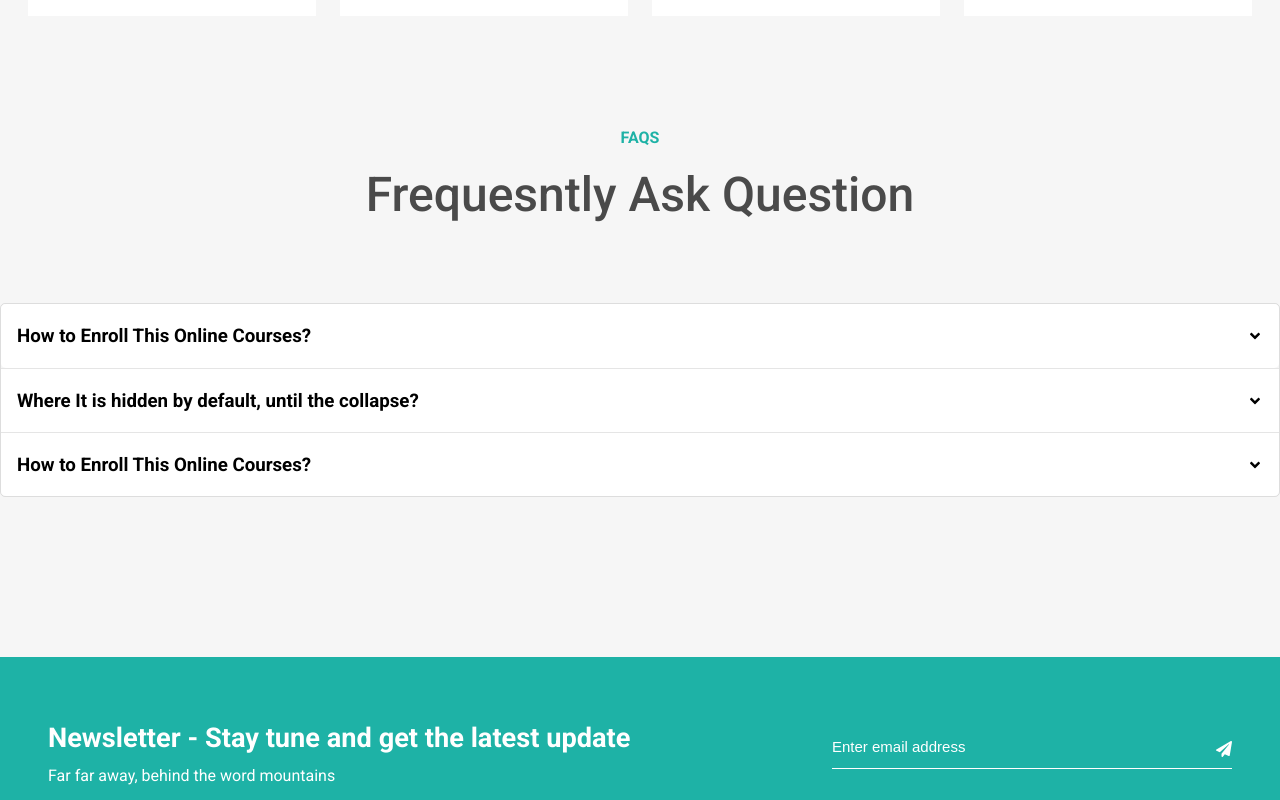
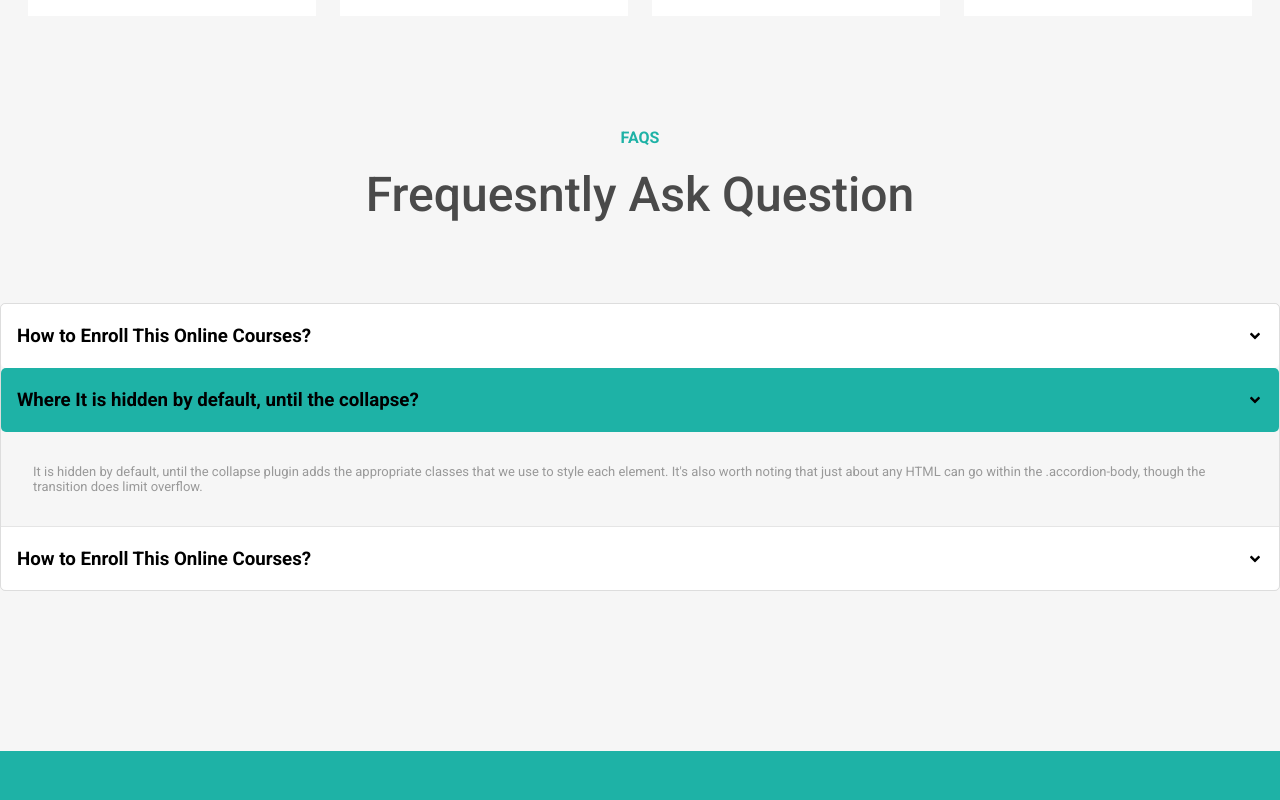
Before and after one commit to Kevinkjb/learning-web, a React (Create React App) app: page /pricing in a window 1280 px wide. Both pictures are taken after a click on the element "Where It is hidden by default, until the collapse?". Shown: the part 1677-2477 px from the top of the page. Built offline with nearby package versions, Linux system fonts and the light colour scheme.

Commit message:
Initial files has been updated

```diff
--- a/src/components/Faq.js
+++ b/src/components/Faq.js
@@ -1,7 +1,45 @@
+import { useState } from 'react';
 import '../css/faq.css'
 import { FaAngleDown } from "react-icons/fa";
+import { useRef, useEffect } from 'react';
 
 const Faq = () =>{
+
+    const [word, setWord] = useState(false)
+    const [wordTwo, setwordTwo] = useState(false)
+    const [wordThree, setwordThree] = useState(false)
+
+
+    const accordToggle = useRef()
+    const toggleTwo = useRef()
+    const toggleThree = useRef()
+
+    useEffect(() => {
+        const handleClickOutside = (event) =>{
+            if (!accordToggle.current.contains(event.target)) {
+                setWord(false);
+              }
+        }
+        document.addEventListener("mousedown", handleClickOutside);
+    }, []);
+    useEffect(() => {
+        const handleBoxTwo = (e) =>{
+            if(!toggleTwo.current.contains(e.target)){
+                setwordTwo(false)
+            }
+        }
+        document.addEventListener("mousedown", handleBoxTwo);
+    }, []);
+
+    useEffect(() => {
+        const handleBoxThree = (e) =>{
+            if(!toggleThree.current.contains(e.target)){
+                setwordThree(false)
+            }
+        }
+        document.addEventListener("mousedown", handleBoxThree);
+    }, []);
+
     return(
         <>
             <div className="course-title-home">
@@ -9,18 +47,37 @@ const Faq = () =>{
                     <h1>Frequesntly Ask Question</h1>
             </div>
             <main className='faq--section'>
-                <div className='faq-box-one'>
+                <div className={word ? 'faqActive' : 'faq-box-one'} onClick={() => setWord(!word )} ref={accordToggle}>
                     <h3>How to Enroll This Online Courses?</h3>
                     <FaAngleDown/>
                 </div>
-                <div className='faq-box-two'>
+                {
+                    word ? (<p className='accordion'>
+                    It is hidden by default, until the collapse plugin adds the appropriate classes that we use to style each element.
+                    It's also worth noting that just about any HTML can go within the .accordion-body, though the transition does limit overflow.
+                    </p>) : null
+                }
+
+                <div className={wordTwo ? 'faqActive' : 'faq-box-two'} onClick={() => setwordTwo(!wordTwo)} ref={toggleTwo}>
                     <h3>Where It is hidden by default, until the collapse?</h3>
                     <FaAngleDown/>
                 </div>
-                <div className='faq-box-three'>
+                {
+                    wordTwo ? (<p className='accordion'>
+                    It is hidden by default, until the collapse plugin adds the appropriate classes that we use to style each element.
+                    It's also worth noting that just about any HTML can go within the .accordion-body, though the transition does limit overflow.
+                    </p>) : null
+                }
+                <div  className={wordThree ? 'faqActive' : 'faq-box-three'} onClick={() => setwordThree(!wordThree)} ref={toggleThree}>
                     <h3>How to Enroll This Online Courses?</h3>
                     <FaAngleDown/>
                 </div>
+                {
+                    wordThree ? (<p className='accordion'>
+                    It is hidden by default, until the collapse plugin adds the appropriate classes that we use to style each element.
+                    It's also worth noting that just about any HTML can go within the .accordion-body, though the transition does limit overflow.
+                    </p>) : null
+                }
             </main>
         </>
     )
--- a/src/css/faq.css
+++ b/src/css/faq.css
@@ -18,6 +18,7 @@
     background-color: var(--secondary-color);
     height: 4rem;
     cursor: pointer;
+
 }
 .faq-box-one:hover h3,
 .faq-box-two:hover h3,
@@ -33,3 +34,19 @@
     border-bottom-right-radius: 5px;
     border-bottom-left-radius: 5px;
 }
+
+.accordion{
+    padding: 2rem;
+    font-size: 13px;
+    color: var(--text-light);
+}
+.faqActive{
+    display: flex;
+    align-items: center;
+    border-radius: 5px;
+    justify-content: space-between;
+    padding: 0 1rem;
+    background-color: var(--primary-color);
+    height: 4rem;
+    cursor: pointer;
+}
--- a/src/pages/PricingPage.js
+++ b/src/pages/PricingPage.js
@@ -35,7 +35,9 @@ const PricingPage = () =>{
             </section>
 
             <section className="faq--page">
-                    <Faq/>
+                    <Faq
+
+                    />
 
             </section>
 
```
